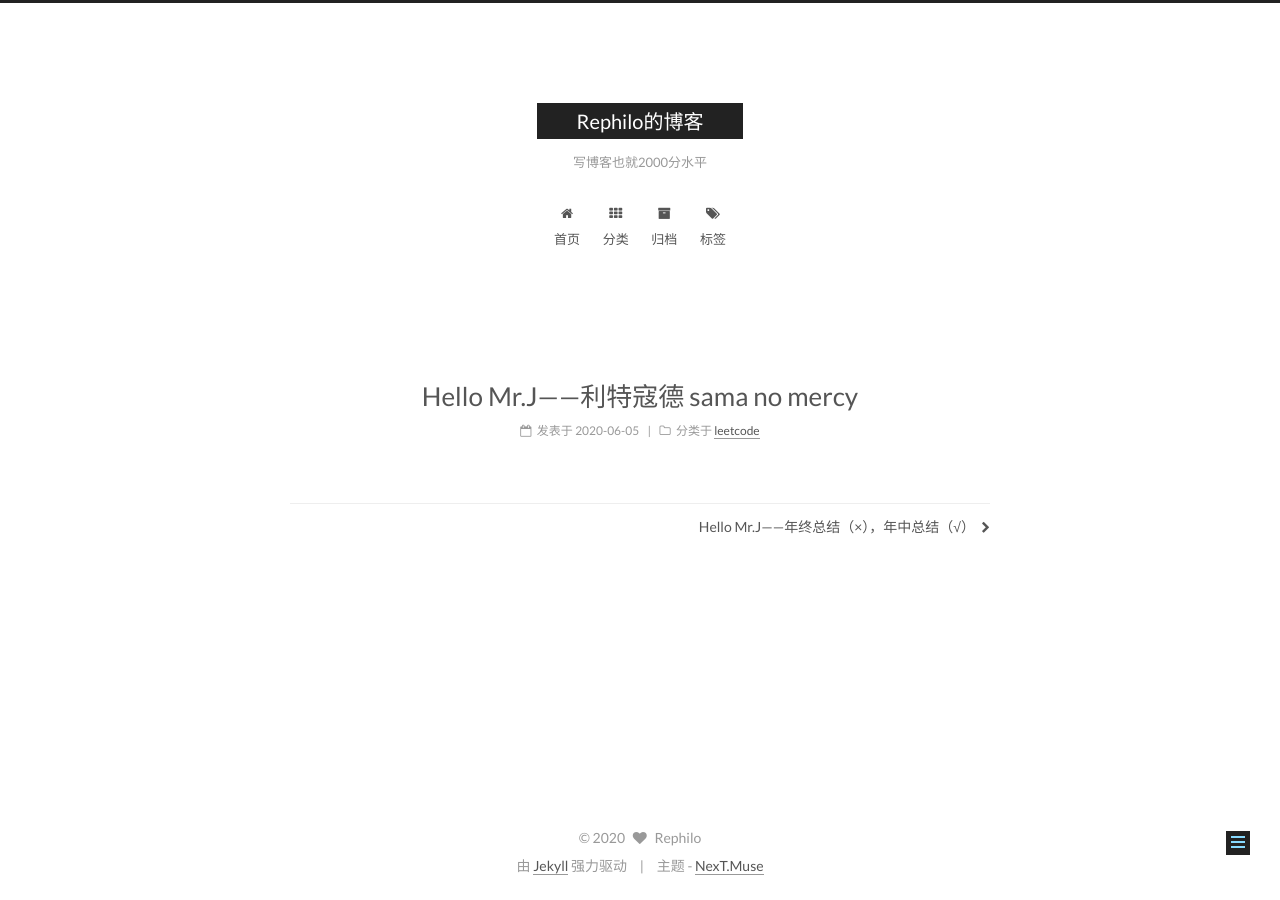
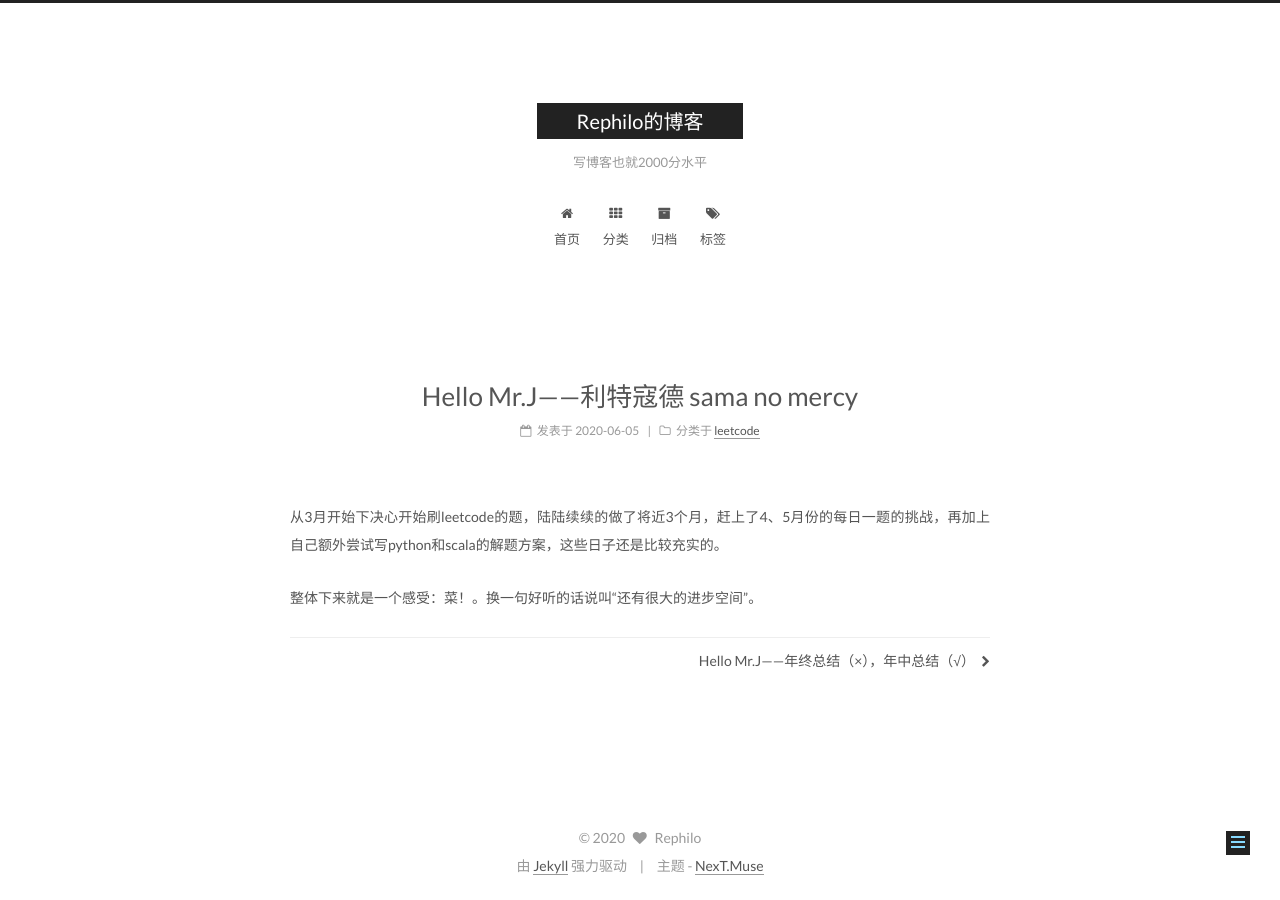
Before and after one commit to Rephilo/rephilo.github.io, a Jekyll site: the page built from _posts/2020-06-05-利特寇德 sama no mercy.md, in a window 1280 px wide. Built offline with Jekyll 4.4.1, drawn with Linux system fonts in a browser that asks for light colours; comment, search, counter and statistics services are not loaded; part of the change alters nothing that is shown.

Commit message:
开启评论

```diff
--- a/_config.yml
+++ b/_config.yml
@@ -434,12 +434,12 @@ changyan:
 
 # Support for gitalk comments system.
 gitalk:
-  enable: false
-  clientID: # 54730ddf7b9420460c03
-  clientSecret: # c05684701b25ff1c19ea0c01ce4d80c125e0707d
-  repo: # colingpt.github.io
-  owner: # colingpt
-  admin: # colingpt
+  enable: true
+  clientID: 79cc23cc64200de80141
+  clientSecret: 46f6ecaad124dac8b50a8ffb0bff28adca7ff26b
+  repo: rephilo.github.io.comment
+  owner: Rephilo
+  admin: Rephilo
 
 # Baidu Share
 # Available value:
--- a/_posts/2020-06-05-利特寇德 sama no mercy.md
+++ b/_posts/2020-06-05-利特寇德 sama no mercy.md
@@ -6,3 +6,6 @@ categories:
 # tags:
     # -
 ---
+从3月开始下决心开始刷leetcode的题，陆陆续续的做了将近3个月，赶上了4、5月份的每日一题的挑战，再加上自己额外尝试写python和scala的解题方案，这些日子还是比较充实的。
+
+整体下来就是一个感受：菜！。换一句好听的话说叫“还有很大的进步空间”。
```
